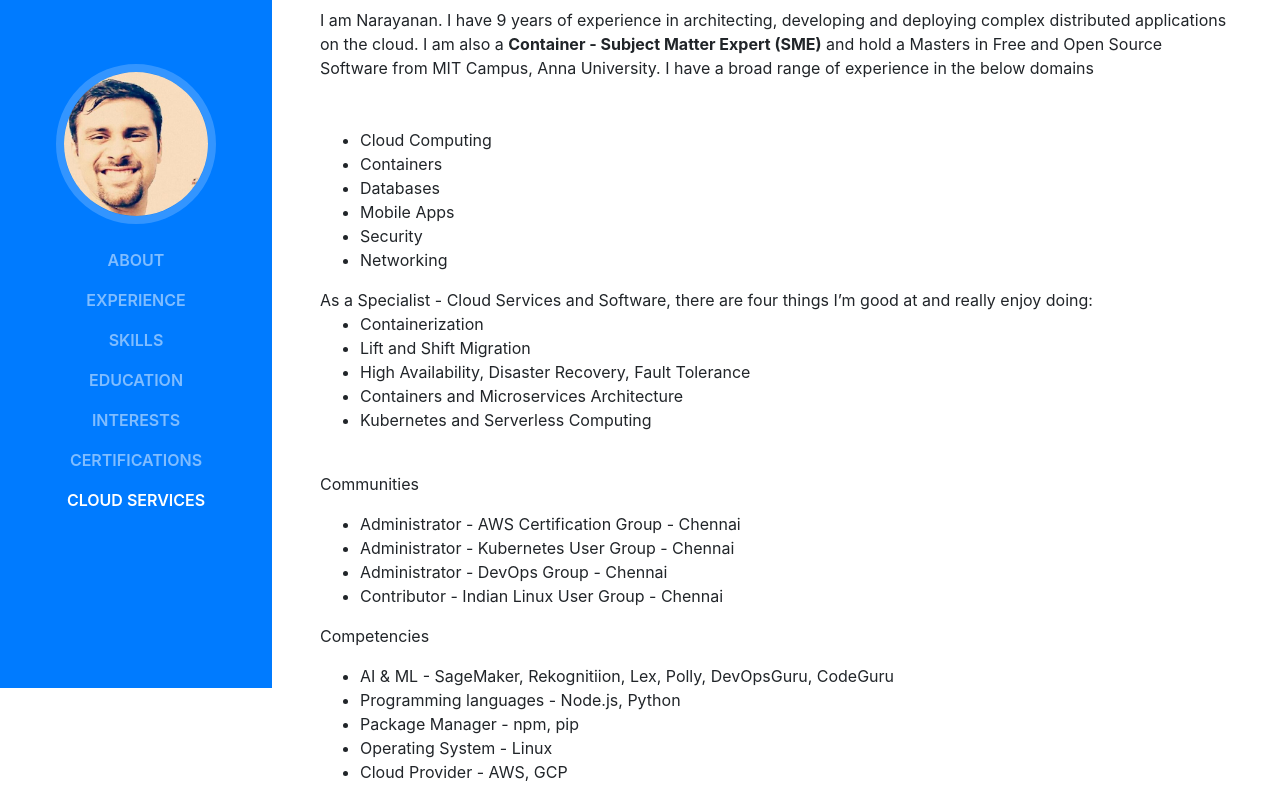
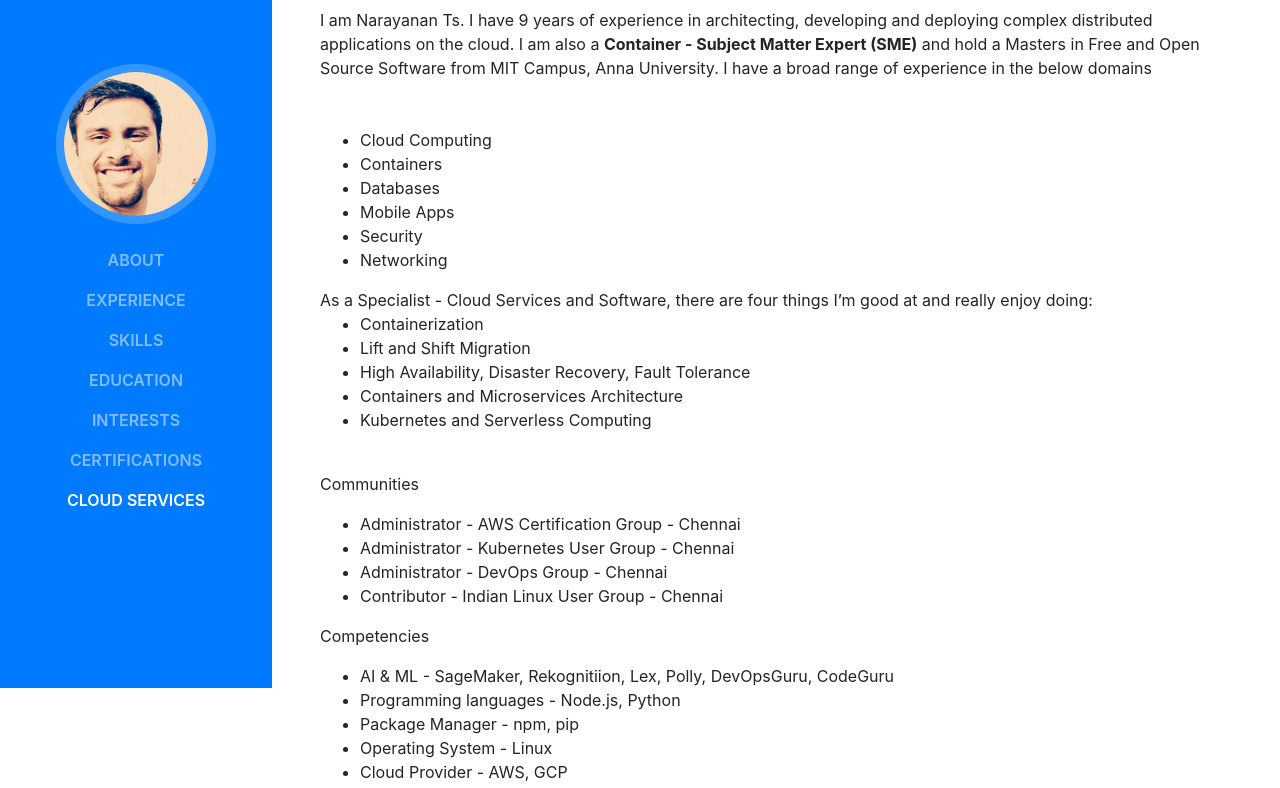
Before and after one commit to narayanants/narayanants.github.io, a website with bundled scripts: page index.html in a window 1280 px wide. Shown: the part 112-900 px from the top of the page. Built offline with nearby package versions, Linux system fonts and the light colour scheme; a web font is replaced by a local one.

Commit message:
About section changes

```diff
--- a/index.html
+++ b/index.html
@@ -76,7 +76,7 @@
           <span class="text-primary">Ts</span>
         </h1>
         <br>
-        <p class="mb-5">I am Narayanan. I have 9 years of experience in architecting, developing and deploying complex distributed applications on the cloud. I am also a <b>Container - Subject Matter Expert (SME)</b> and hold a Masters in Free and Open Source Software from MIT Campus,
+        <p class="mb-5">I am Narayanan Ts. I have 9 years of experience in architecting, developing and deploying complex distributed applications on the cloud. I am also a <b>Container - Subject Matter Expert (SME)</b> and hold a Masters in Free and Open Source Software from MIT Campus,
           Anna University. I have a broad range of experience in the below domains
           <ul>
             <li>Cloud Computing</li>
```
